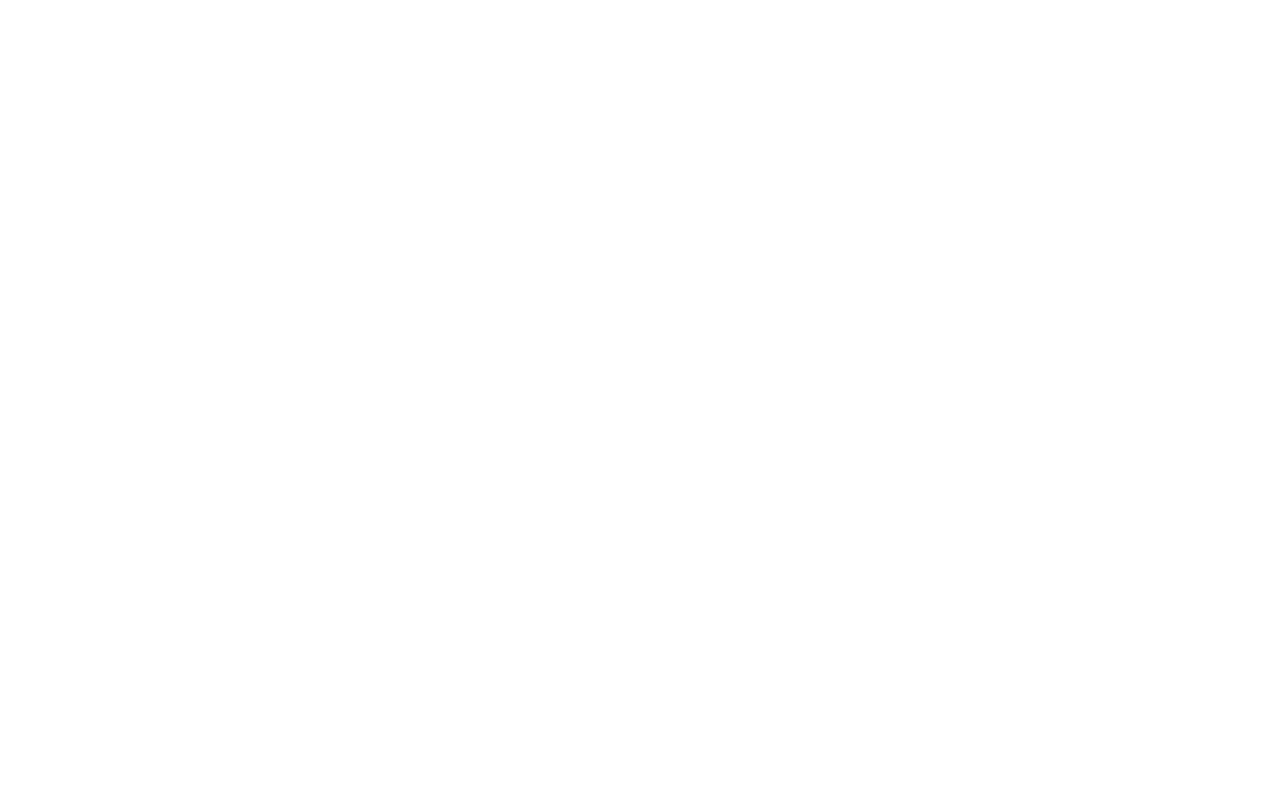
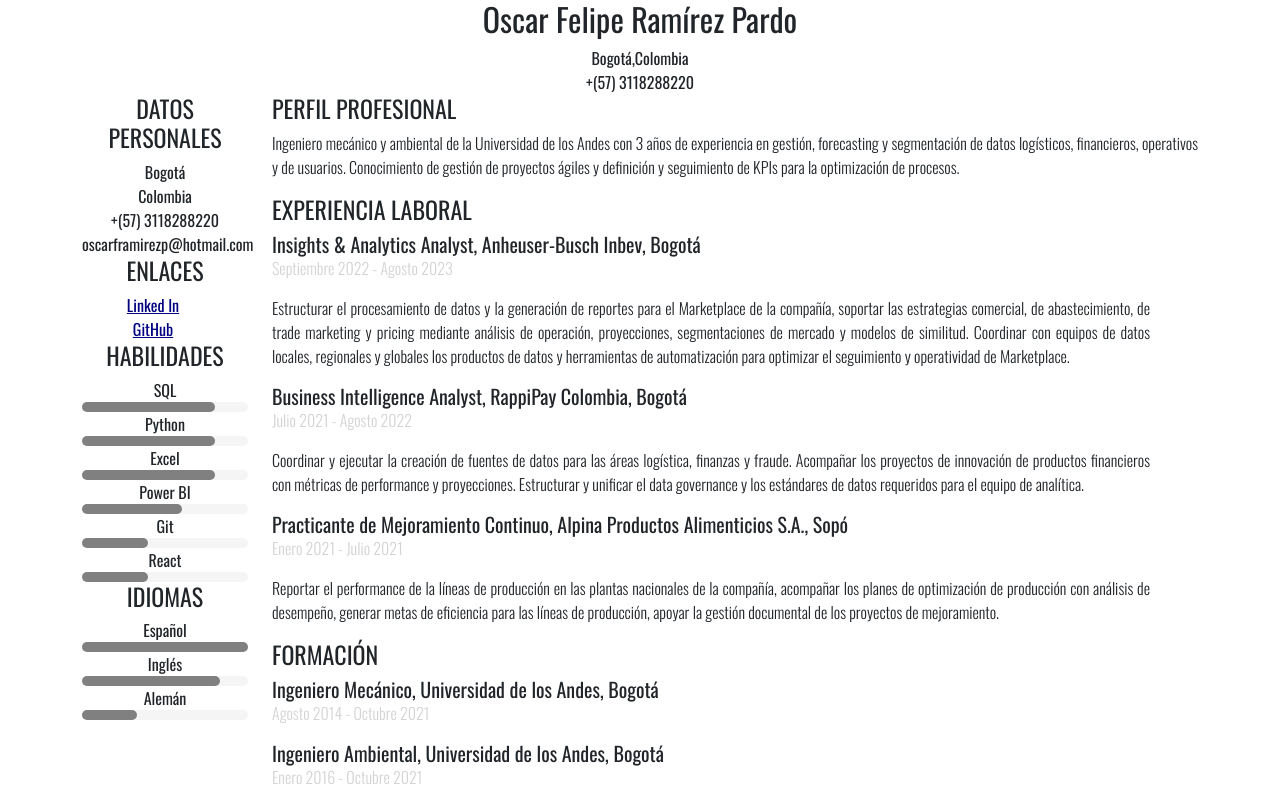
Before and after one commit to notintnotnan/react-cv, a React (Create React App) app: page / in a window 1280 px wide. Shown: the top 800 px of the page. Built offline with nearby package versions, Linux system fonts and the light colour scheme; the HTML template or start-up script is replaced by a standard one.

Commit message:
Created basic functions for state changes and styling for the app.

```diff
--- a/src/App.css
+++ b/src/App.css
@@ -1,38 +1,37 @@
-.App {
-  text-align: center;
+@font-face {
+  font-family: "Oswald-regular";
+  src: url("./media/fonts/Oswald-Regular.ttf");
 }
 
-.App-logo {
-  height: 40vmin;
-  pointer-events: none;
+@font-face {
+  font-family: "Oswald-light";
+  src: url("./media/fonts/Oswald-Light.ttf");
 }
 
-@media (prefers-reduced-motion: no-preference) {
-  .App-logo {
-    animation: App-logo-spin infinite 20s linear;
-  }
+@font-face {
+  font-family: "Oswald-bold";
+  src: url("./media/fonts/Oswald-Bold.ttf");
+}
+@font-face {
+  font-family: "Oswald-semibold";
+  src: url("./media/fonts/Oswald-SemiBold.ttf");
 }
 
-.App-header {
-  background-color: #282c34;
-  min-height: 100vh;
-  display: flex;
-  flex-direction: column;
-  align-items: center;
-  justify-content: center;
-  font-size: calc(10px + 2vmin);
-  color: white;
+.App {
+  font-family: "Oswald-regular";
 }
 
 .App-link {
-  color: #61dafb;
+  color: navy;
 }
 
-@keyframes App-logo-spin {
-  from {
-    transform: rotate(0deg);
-  }
-  to {
-    transform: rotate(360deg);
-  }
+.recordText {
+  font-family: "Oswald-light";
+  text-align: justify;
+  text-justify: inter-word;
 }
+
+.recordDates {
+  font-family: "Oswald-light";
+  color: lightgray;
+}
--- a/src/App.js
+++ b/src/App.js
@@ -1,7 +1,44 @@
+import React from "react";
+import "./media/fonts/Oswald-Light.ttf";
+import "./media/fonts/Oswald-Regular.ttf";
+import "./media/fonts/Oswald-Bold.ttf";
+
+import { useState } from "react";
+
 import "./App.css";
+import Curriculum from "./views/Curriculum";
+import Languages from "./views/Languages";
+import data from "./data/spanish.js";
 
-function App() {
-  return <div className="App"></div>;
+export default function App() {
+  const [language, setLanguage] = useState(0);
+  const [cvData, setCVData] = useState(data);
+
+  const loadDataJson = async () => {
+    const keys = { 0: "spanish", 1: "english" };
+    return (await import(`./data/${keys[language]}.js`)).default;
+  };
+
+  const changeLanguage = async () => {
+    if (language !== 0) {
+      setLanguage(0);
+    } else {
+      setLanguage(1);
+    }
+  };
+
+  const translate = () => {
+    changeLanguage();
+    loadDataJson().then((json) => {
+      setCVData(json);
+    });
+  };
+
+  return (
+    <>
+      <div className="App container">
+        <Curriculum lang={language} langFun={translate} data={cvData} />
+      </div>
+    </>
+  );
 }
-
-export default App;
```
